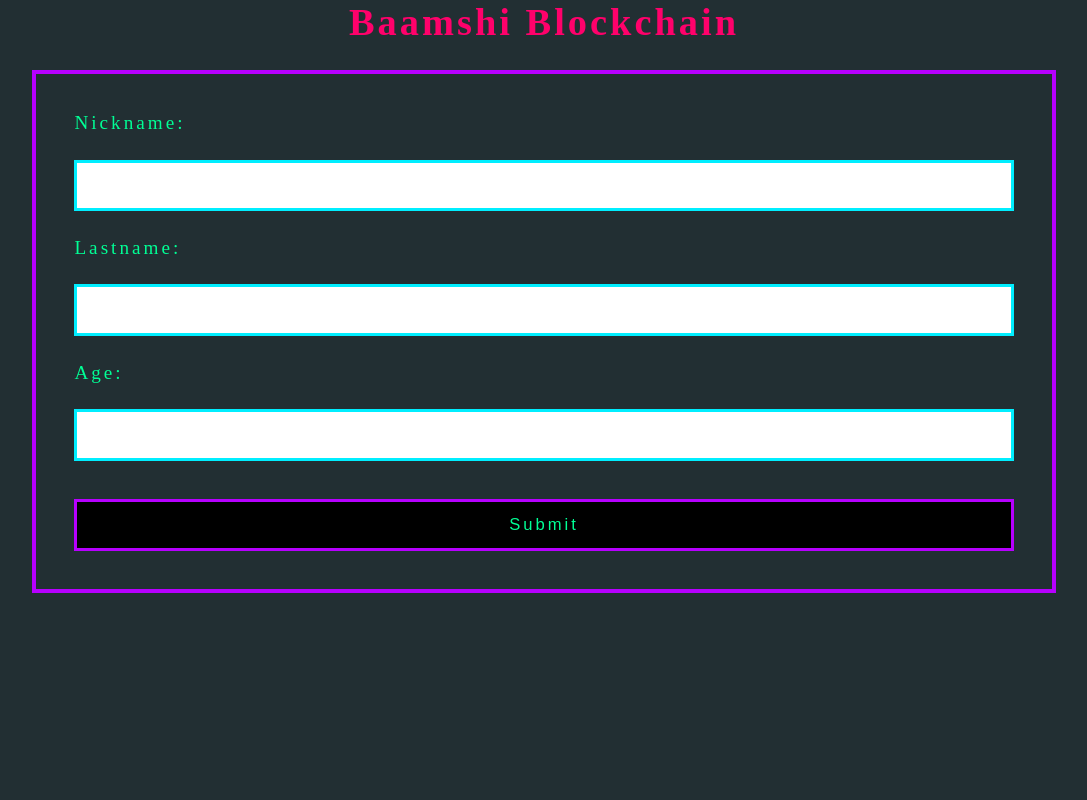
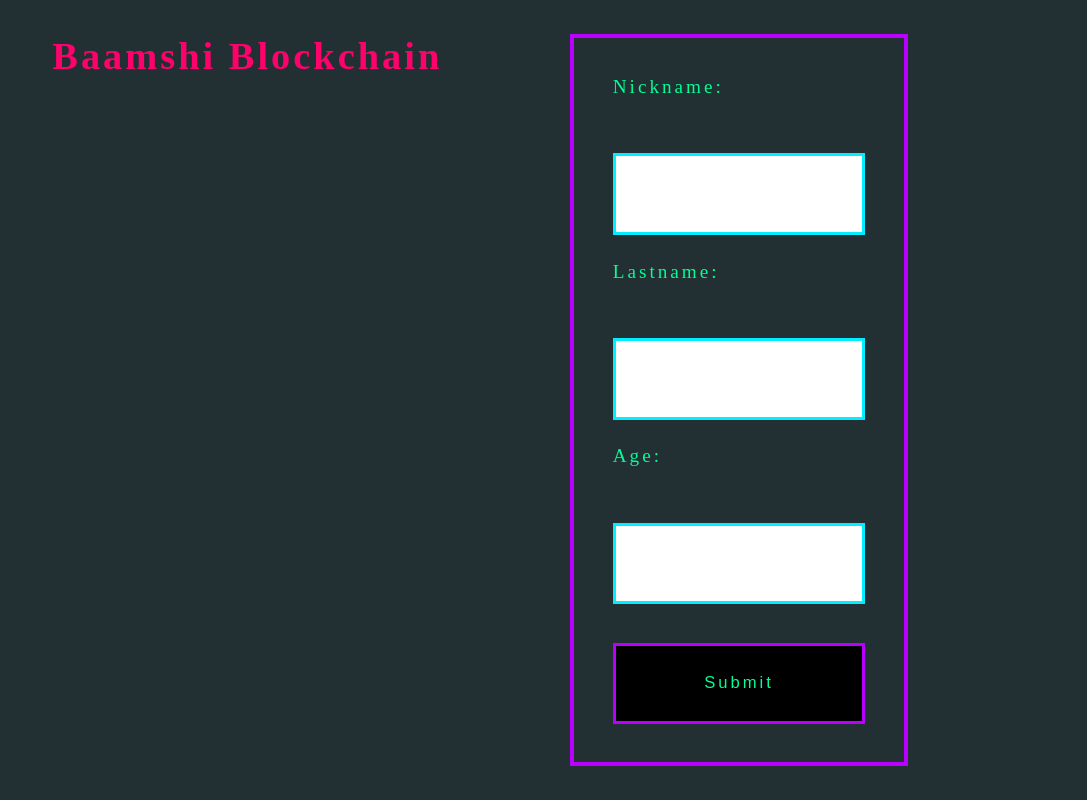
Before and after one commit to rezaaebraahimi/Baamshi_block_chain, a Flask app: page / in a window 1280 px wide. Shown: the whole page, without its empty margins (96-1183 px from the left). Run offline with Flask 2, Linux system fonts and the light colour scheme.

Commit message:
Front-upgrade

```diff
--- a/static/style.css
+++ b/static/style.css
@@ -1,6 +1,7 @@
 html,body{
-    margin: 0px;
-    padding: 0px;
+    margin-inline: auto;
+    padding-inline: auto;
+    display: flex;
     list-style: none;
     box-sizing: border-box;
     font-family: 'Rubik';
--- a/templates/index.html
+++ b/templates/index.html
@@ -1,6 +1,6 @@
 <html>
 	<head>
-		<meta name="viewport" content="width=device-width, initial-scale=1.0">
+		<meta name="viewport" content="width=device-width, initial-scale=1.0", shrink-to-fit=no>
 
 		<link rel="stylesheet" type="text/css" href="../static/style.css">
 
```
